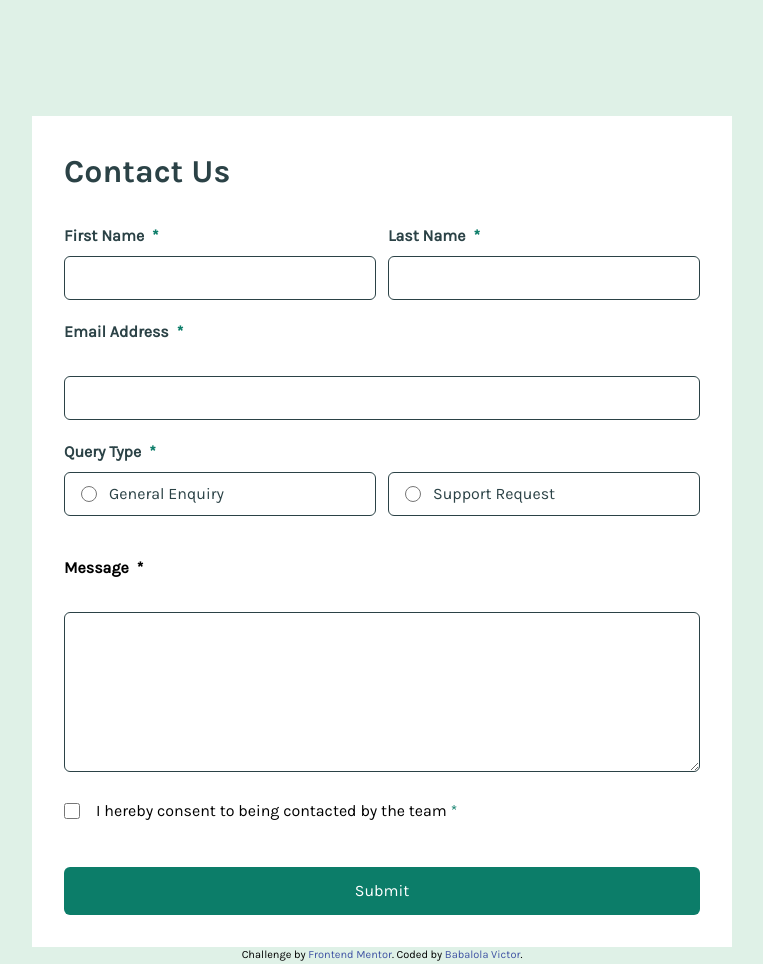
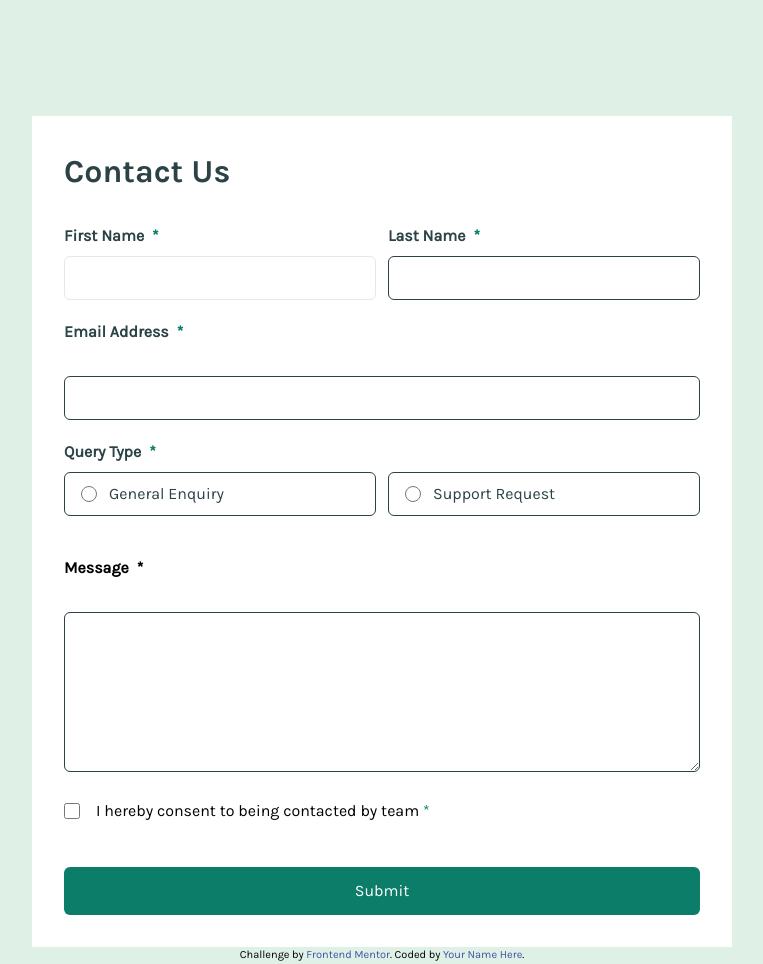
Before and after one commit to ZHADOW999/contact-form, a website: page index.html in a window 1280 px wide. Shown: the whole page, without its empty margins (258-1021 px from the left). Drawn offline with Linux system fonts and the light colour scheme.

Commit message:
Update index.html

```diff
--- a/index.html
+++ b/index.html
@@ -6,7 +6,7 @@
     <meta name="viewport" content="width=device-width, initial-scale=1.0">
     <!-- displays site properly based on user's device -->
     <link rel="stylesheet" href="./output.css">
-    <link rel="icon" type="image/png" sizes="32x32" href="assets/images/favicon-32x32.png">
+    <link rel="icon" type="image/png" sizes="32x32" href="/assets/images/favicon-32x32.png">
     <script defer src="./app.js"></script>
     <title>Frontend Mentor | Contact form</title>
 
@@ -28,7 +28,7 @@
         class="successMessage delay-700 bg-DarkGreg text-White p-5 rounded-2xl -translate-y-44 transition-all duration-300 ease-in-out">
         <div class="">
 
-            <h1 class="flex items-center text-4 capitalize"><span><img src="assets/images/icon-success-check.svg" alt=""></span >
+            <h1 class="flex items-center text-4 capitalize"><span><img src="/assets/images/icon-success-check.svg" alt=""></span >
                 message sent!</h1>
             <div>
                 <p>Thanks for completing the form. We'll be in touch soon!</p>
@@ -44,7 +44,7 @@
                         <label class="flex gap-2 font-semibold capitalize text-2 text-DarkGreg" for="FirstNameInput">first name<span
                                 class="text-Green " aria-hidden="true"> *</span></label>
                         <input
-                            class="indent-3 focus:outline-Green cursor-pointer outline-DarkGreg border-DarkGreg border-[1px] h-11 rounded-md w-full mt-2 "
+                            class="indent-3 focus:outline-Green cursor-pointer outline-MediumGrey border-MediumGrey border-[1px] h-11 rounded-md w-full mt-2 "
                             type="text" id="FirstNameInput" aria-required="true" name="first-name">
                         <p class=" text-Red italic text-1 font-bold" id="FirstNameError" aria-describedby="first name error"></p>
                     </div>
@@ -94,7 +94,7 @@
             <div >
                 <div class="flex gap-4 items-center flex-nowrap">
                     <input  class="cursor-pointer accent-green-600 h-4 w-4" type="checkbox" name="consent" id="consent" aria-required="true">
-                    <label class="cursor-pointer" for="consent">I hereby consent to being contacted by the team <span class="text-Green"
+                    <label class="cursor-pointer" for="consent">I hereby consent to being contacted by team <span class="text-Green"
                             aria-hidden="true">*</span></label>
                 </div>
                 <p class="text-Red text-1 italic font-bold" id="ConsentError" aria-describedby="consent error"></p>
@@ -108,7 +108,7 @@
 
     <div class="attribution">
         Challenge by <a href="https://www.frontendmentor.io?ref=challenge">Frontend Mentor</a>.
-        Coded by <a href="https://www.frontendmentor.io/profile/ZHADOW999">Babalola Victor</a>.
+        Coded by <a href="#">Your Name Here</a>.
     </div>
 
 </body>
```
